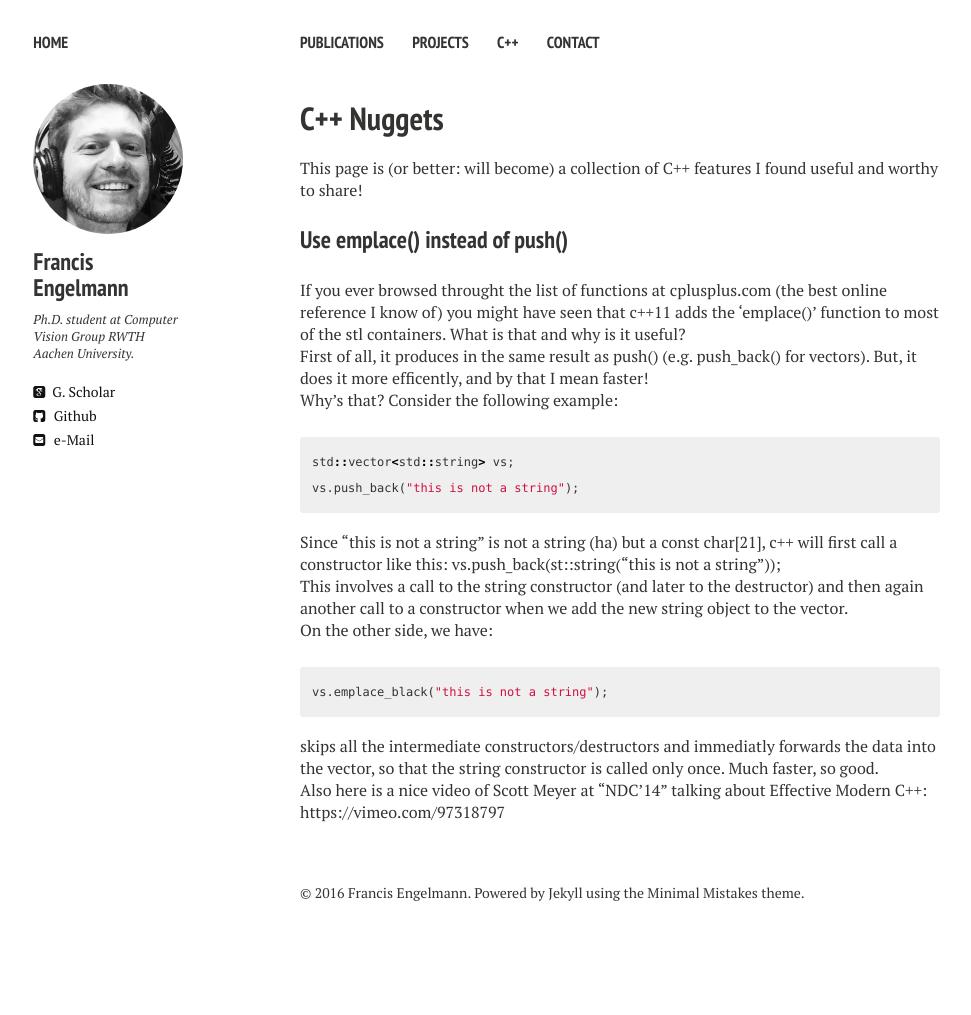
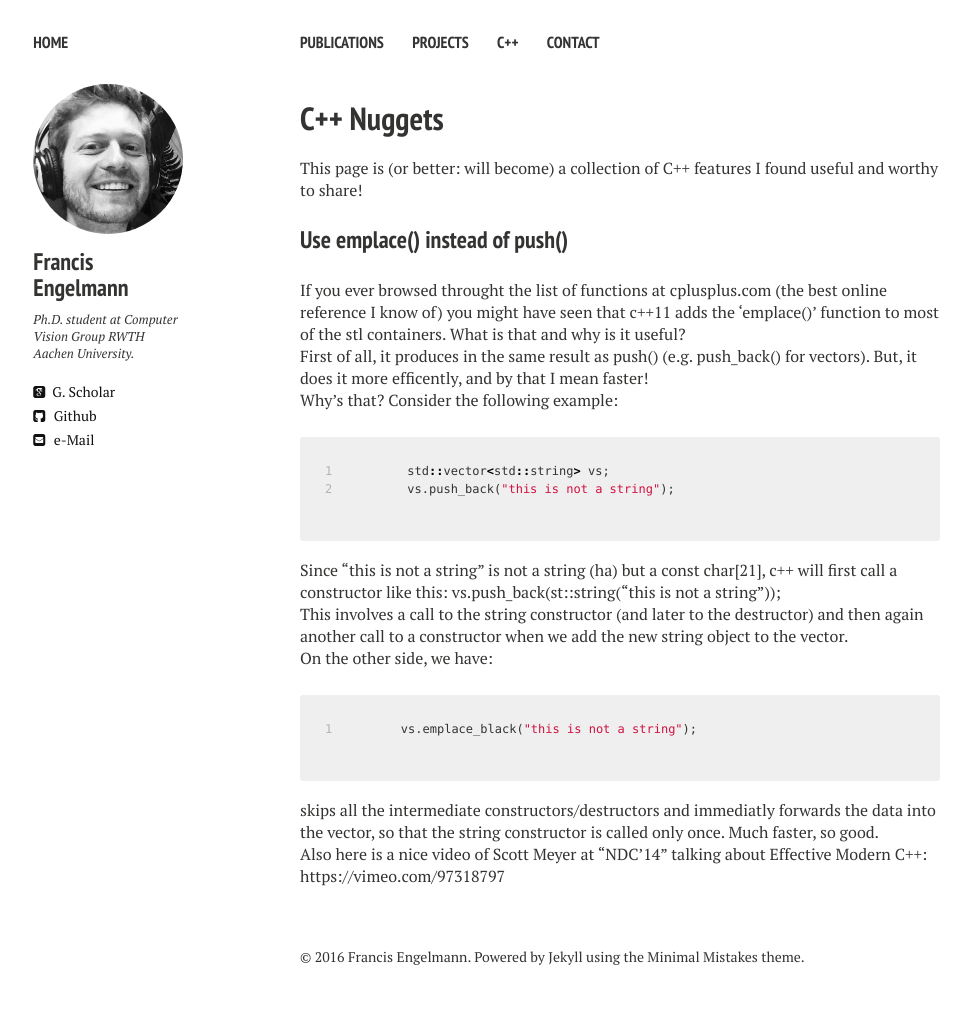
Before and after one commit to francisengelmann/francisengelmann.github.io, a Jekyll site: the page built from cplusplus.md, in a window 1280 px wide. Shown: the whole page, without its empty margins (20-991 px from the left). Built offline with Jekyll 4.4.1, drawn with Linux system fonts in a browser that asks for light colours; nearby versions of some CDN libraries; before the commit the page ends 951 px from its top, so only the background shows below that.

Commit message:
Update _config.yml

```diff
--- a/_config.yml
+++ b/_config.yml
@@ -25,16 +25,10 @@ bing_verify:
 # Links to include in top navigation
 # For external links add external: true
 links:
- # - title: Curriculum
- #   url: /cv/
   - title: Publications
     url: /publications/
- # - title: Code
- #   url: code/
   - title: Projects
     url: projects/
-  #- title: Links
-  #  url: /links/
   - title: C++
     url: cplusplus/
   - title: Contact
@@ -59,9 +53,9 @@ kramdown:
   enable_coderay: false
 
   coderay:
-    coderay_line_numbers:
+    coderay_line_numbers: 1
     coderay_line_numbers_start: 1
-    coderay_tab_width: 4
+    coderay_tab_width: 2
     coderay_bold_every: 10
     coderay_css: class
 
```
